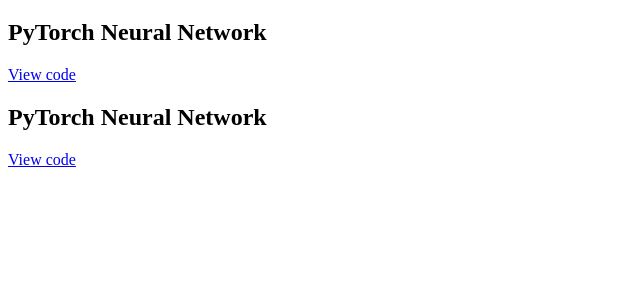
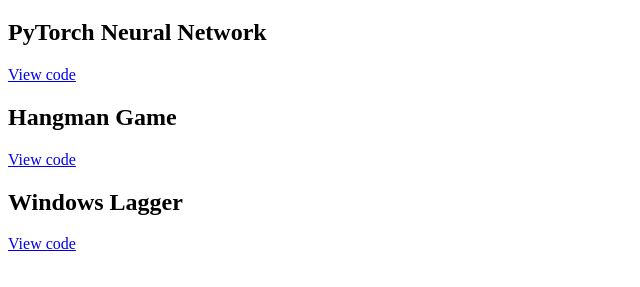
Before and after one commit to El-Guapo-2/First-website-not-really-, a plain HTML site: page index.html in a window 1280 px wide. Shown: the part 61-348 px from the top of the page, without its empty margins (0-640 px from the left). Drawn offline with Linux system fonts and the light colour scheme.

Commit message:
Update index.html to correct section titles and add lag.bat script

```diff
--- a/index.html
+++ b/index.html
@@ -14,8 +14,12 @@
         <a href="https://raw.githubusercontent.com/El-Guapo-2/First-website-not-really-/refs/heads/main/pytorch.py">View code</a>
     </section>
     <section>
-        <h2>PyTorch Neural Network</h2>
-        <a href="https://raw.githubusercontent.com/El-Guapo-2/First-website-not-really-/refs/heads/main/pytorch.py">View code</a>
+        <h2>Hangman Game</h2>
+        <a href="https://raw.githubusercontent.com/El-Guapo-2/First-website-not-really-/refs/heads/main/hangman.py">View code</a>
+    </section>
+    <section>
+        <h2>Windows Lagger</h2>
+        <a href="https://raw.githubusercontent.com/El-Guapo-2/First-website-not-really-/refs/heads/main/hangman.py">View code</a>
     </section>
 </body>
 </html>
```
Also changed, not shown: 1 other file.
